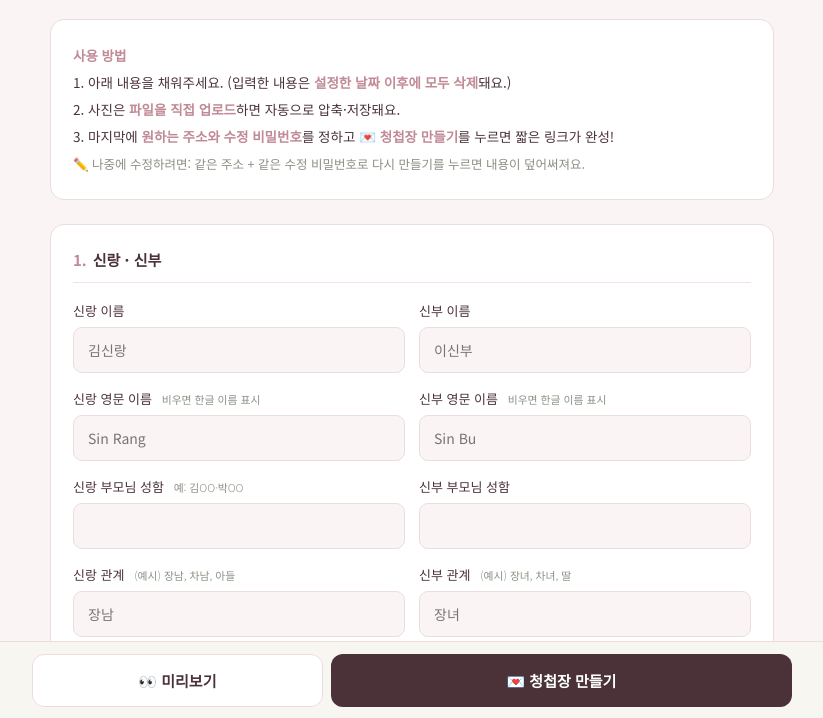
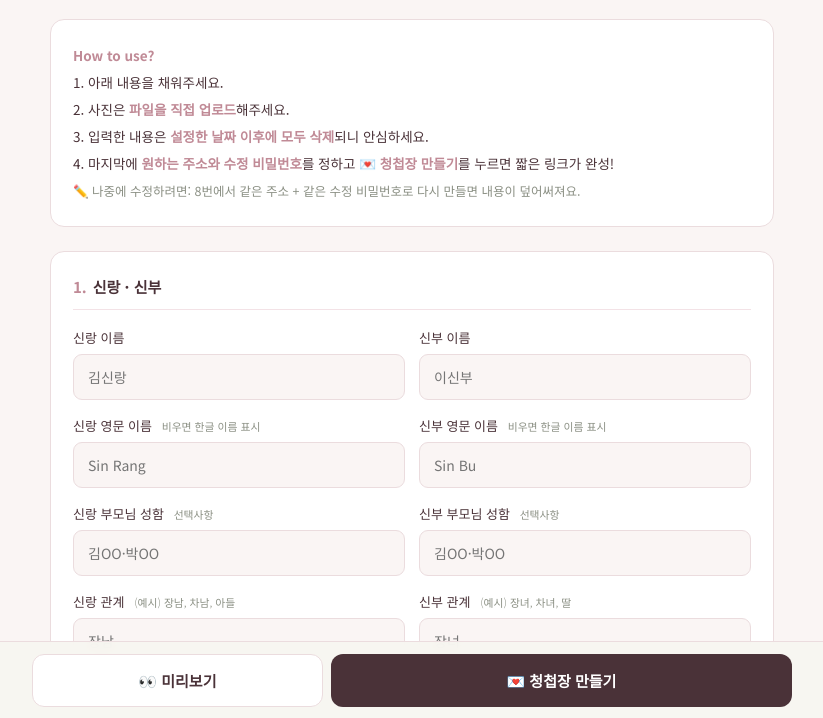
Before and after one commit to minji750306-lab/Invitation-record_minji, a website: page index.html in a window 1280 px wide. Shown: the part 81-799 px from the top of the page, without its empty margins (228-1051 px from the left). Drawn offline with Linux system fonts and the light colour scheme.

Commit message:
Update index.html

```diff
--- a/index.html
+++ b/index.html
@@ -98,17 +98,18 @@ header h1 span{color:var(--sage)}
 <div class="wrap">
   <header>
     <div>
-      <h1>💗 모바일 청첩장 <span>에디터</span></h1>
+      <h1>💗 모바일 청첩장 <span>생성기</span></h1>
       <p class="credit" id="credit"></p>
     </div>
   </header>
 
   <div class="guide">
-    <b>사용 방법</b><br>
-    1. 아래 내용을 채워주세요. (입력한 내용은 <b>설정한 날짜 이후에 모두 삭제</b>돼요.)<br>
-    2. 사진은 <b>파일을 직접 업로드</b>하면 자동으로 압축·저장돼요.<br>
-    3. 마지막에 <b>원하는 주소와 수정 비밀번호</b>를 정하고 <b>💌 청첩장 만들기</b>를 누르면 짧은 링크가 완성!<br>
-    <span class="tip">✏️ 나중에 수정하려면: 같은 주소 + 같은 수정 비밀번호로 다시 만들기를 누르면 내용이 덮어써져요.</span>
+    <b>How to use?</b><br>
+    1. 아래 내용을 채워주세요.<br>
+    2. 사진은 <b>파일을 직접 업로드</b>해주세요.<br>
+    3. 입력한 내용은 <b>설정한 날짜 이후에 모두 삭제</b>되니 안심하세요.<br>
+    4. 마지막에 <b>원하는 주소와 수정 비밀번호</b>를 정하고 <b>💌 청첩장 만들기</b>를 누르면 짧은 링크가 완성!<br>
+    <span class="tip">✏️ 나중에 수정하려면: 8번에서 같은 주소 + 같은 수정 비밀번호로 다시 만들면 내용이 덮어써져요.</span>
   </div>
 
   <div class="card">
@@ -118,8 +119,8 @@ header h1 span{color:var(--sage)}
       <div class="f"><label>신부 이름</label><input id="bride" placeholder="이신부"></div>
       <div class="f"><label>신랑 영문 이름 <small>비우면 한글 이름 표시</small></label><input id="groomEn" placeholder="Sin Rang"></div>
       <div class="f"><label>신부 영문 이름 <small>비우면 한글 이름 표시</small></label><input id="brideEn" placeholder="Sin Bu"></div>
-      <div class="f"><label>신랑 부모님 성함 <small>예: 김OO·박OO</small></label><input id="groomP"></div>
-      <div class="f"><label>신부 부모님 성함</label><input id="brideP"></div>
+      <div class="f"><label>신랑 부모님 성함 <small>선택사항 </small></label><input id="groomP" placeholder="김OO·박OO"></div>
+      <div class="f"><label>신부 부모님 성함 <small>선택사항 </small></label><input id="brideP" placeholder="김OO·박OO"></div>
       <div class="f"><label>신랑 관계 <small>(예시) 장남, 차남, 아들</small></label><input id="groomOrder" placeholder="장남"></div>
       <div class="f"><label>신부 관계 <small>(예시) 장녀, 차녀, 딸</small></label><input id="brideOrder" placeholder="장녀"></div>
     </div>
@@ -153,7 +154,7 @@ header h1 span{color:var(--sage)}
   </div>
 
   <div class="card">
-    <h2><em>4.</em>문구</h2>
+    <h2><em>4.</em>문구 <small>· 선택사항</small></h2>
     <div class="f"><label>표지 감성 문구 <small>2~3줄 짧게</small></label>
       <textarea id="lead" placeholder="(예시) 서로의 계절을 지나&#10;같은 봄에 도착했습니다"></textarea></div>
 <div class="f"><label>초대 섹션 제목</label>
@@ -190,7 +191,7 @@ header h1 span{color:var(--sage)}
   </div>
 
   <div class="card">
-    <h2><em>6.</em>교통편 <small>· 비워두면 해당 항목은 표시되지 않아요</small></h2>
+    <h2><em>6.</em>교통편 <small>· 비워둔 항목은 표시되지 않아요.</small></h2>
     <div class="f"><label>지하철</label><textarea id="subway" placeholder="(예시) 2호선 OO역 3번 출구 도보 5분"></textarea></div>
     <div class="f"><label>버스</label><textarea id="bus" placeholder="(예시) OO정류장 하차 (100, 200, 300번)"></textarea></div>
     <div class="f"><label>자가용 · 주차</label><textarea id="car" placeholder="(예시) 내비게이션에 'OO웨딩홀' 검색&#10;건물 주차장 2시간 무료"></textarea></div>
@@ -198,7 +199,7 @@ header h1 span{color:var(--sage)}
   </div>
 
   <div class="card">
-    <h2><em>7.</em>마음 전하실 곳 <small>· 비워두면 이 섹션은 표시되지 않아요</small></h2>
+    <h2><em>7.</em>마음 전하실 곳 <small>· 비워둔 항목은 표시되지 않아요.</small></h2>
     <div class="f"><label>신랑측 계좌 <small>예금주 / 은행 / 계좌번호</small></label>
       <div class="acc-rows" id="accG"></div>
       <button class="addbtn" data-side="accG">+ 신랑측 계좌 추가</button>
```
